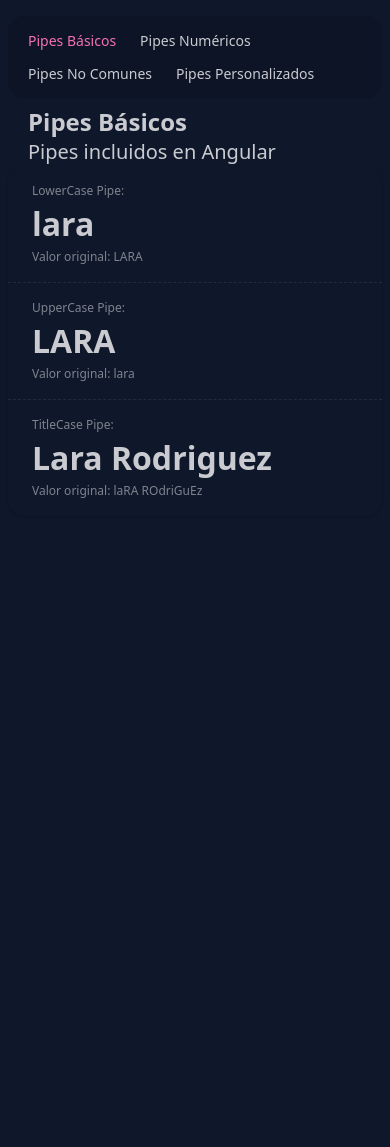
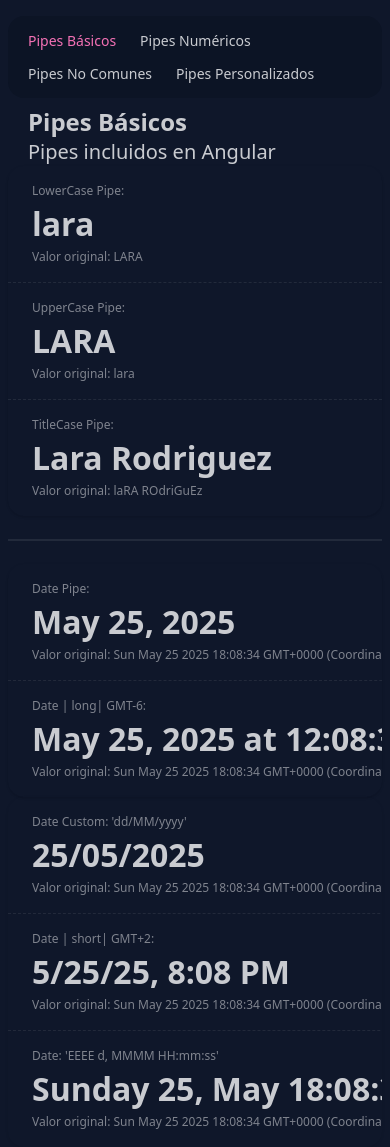
Before and after one commit to xLarax/PipesApp-curso-Angular, an Angular app: page /basic in a window 390 px wide. Before the commit the page ends 844 px from the top, so only its background shows below. Built offline with nearby package versions, Linux system fonts and the light colour scheme.

Commit message:
Añadido DatePipe

```diff
--- a/src/app/pages/basic-page/basic-page.component.html
+++ b/src/app/pages/basic-page/basic-page.component.html
@@ -22,3 +22,41 @@
     <div class="stat-desc">Valor original: {{fullName()}}</div>
   </div>
 </div>
+
+<div class="divider"></div>
+
+<div class="stats stats-vertical lg:stats-horizontal shadow w-full">
+  <div class="stat">
+    <div class="stat-title">Date Pipe:</div>
+    <div class="stat-value">{{ customDate() | date }}</div>
+    <div class="stat-desc">Valor original: {{customDate()}}</div>
+  </div>
+
+  <div class="stat">
+    <div class="stat-title">Date | long| GMT-6:</div>
+    <div class="stat-value">{{ customDate() | date : 'long' : 'GMT-6' }}</div>
+    <div class="stat-desc">Valor original: {{customDate()}}</div>
+  </div>
+
+</div>
+
+<div class="stats stats-vertical lg:stats-horizontal shadow w-full">
+  <div class="stat">
+    <div class="stat-title">Date Custom: 'dd/MM/yyyy'</div>
+    <div class="stat-value">{{ customDate() | date: 'dd/MM/yyyy' }}</div>
+    <div class="stat-desc">Valor original: {{customDate()}}</div>
+  </div>
+
+  <div class="stat">
+    <div class="stat-title">Date | short| GMT+2:</div>
+    <div class="stat-value">{{ customDate() | date : 'short' : 'GMT+2' }}</div>
+    <div class="stat-desc">Valor original: {{customDate()}}</div>
+  </div>
+
+  <div class="stat">
+    <div class="stat-title">Date: 'EEEE d, MMMM HH:mm:ss'</div>
+    <div class="stat-value">{{ customDate() | date : 'EEEE d, MMMM HH:mm:ss' }}</div>
+    <div class="stat-desc">Valor original: {{customDate()}}</div>
+  </div>
+
+</div>
--- a/src/app/pages/basic-page/basic-page.component.ts
+++ b/src/app/pages/basic-page/basic-page.component.ts
@@ -1,9 +1,9 @@
-import { LowerCasePipe, TitleCasePipe, UpperCasePipe } from '@angular/common';
-import { ChangeDetectionStrategy, Component, signal } from '@angular/core';
+import { DatePipe, LowerCasePipe, TitleCasePipe, UpperCasePipe } from '@angular/common';
+import { ChangeDetectionStrategy, Component, effect, signal } from '@angular/core';
 
 @Component({
   selector: 'app-basic-page',
-  imports: [LowerCasePipe, UpperCasePipe, TitleCasePipe],
+  imports: [LowerCasePipe, UpperCasePipe, TitleCasePipe, DatePipe],
   templateUrl: './basic-page.component.html',
   changeDetection: ChangeDetectionStrategy.OnPush,
 })
@@ -13,5 +13,20 @@
   nameUpper = signal('LARA');
   fullName = signal('laRA ROdriGuEz');
 
+  customDate = signal(new Date());
+
+  tickingDateEffect = effect((onCleanup)=>{
+
+    const interval = setInterval(()=>{
+      this.customDate.set(new Date());
+      console.log('Tick');
+    }, 1000);
+
+    onCleanup(()=>{
+      clearInterval(interval);
+    });
+
+  });
+
 
 }
```
